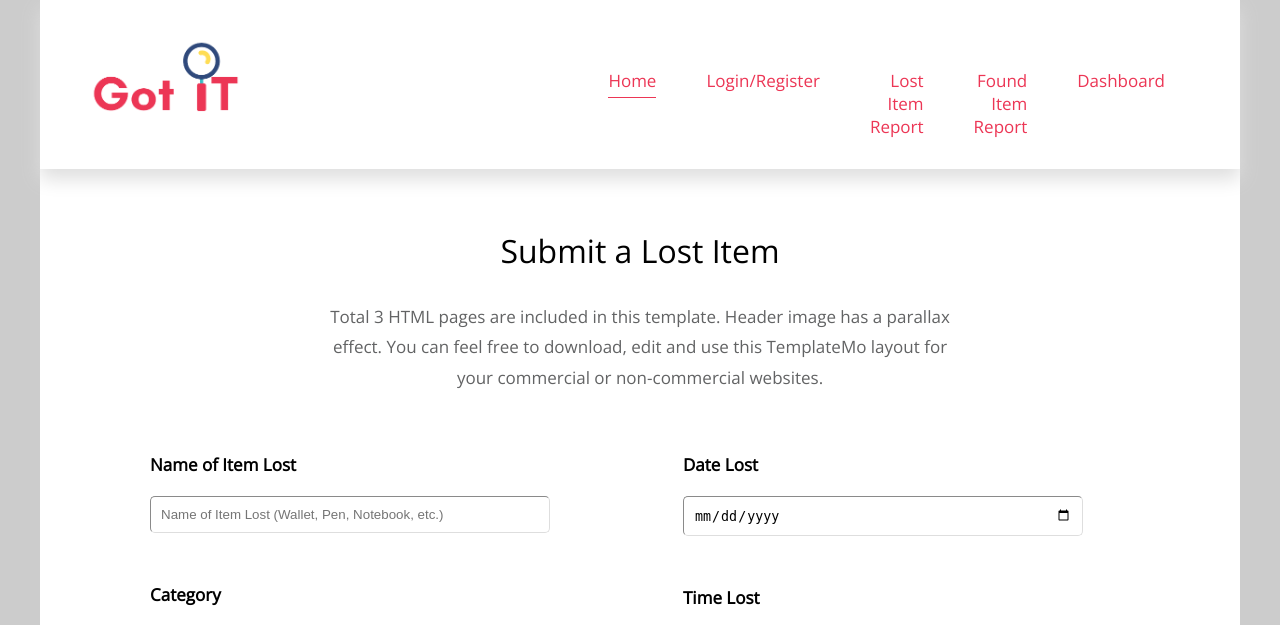
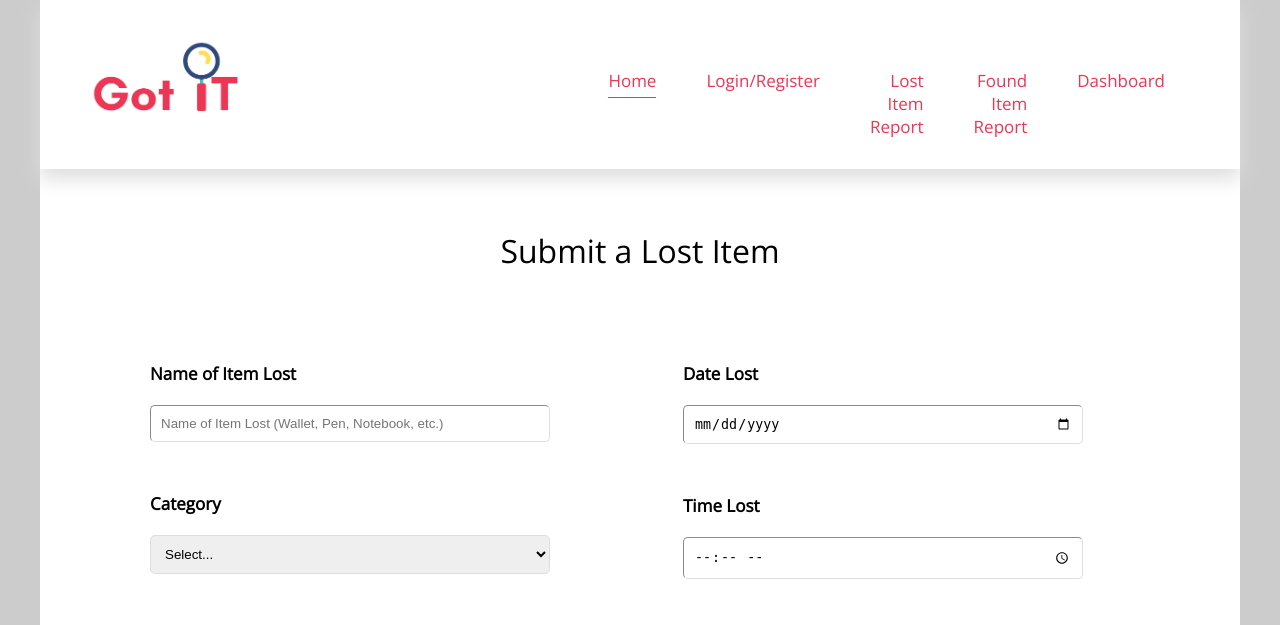
Before and after one commit to AndreaGon/got-it-php, a PHP site: page /lostitemform.php in a window 1280 px wide. Shown: the part 32-657 px from the top of the page. Run offline with PHP 8.4, Linux system fonts and the light colour scheme; data that the repository does not hold is empty.

Commit message:
Update lostitemform.php

```diff
--- a/lostitemform.php
+++ b/lostitemform.php
@@ -90,7 +90,6 @@
   echo '<main>';
   echo '<header class="row tm-welcome-section">';
   echo '<h2 class="col-12 text-center tm-section-title">Submit a Lost Item</h2>';
-  echo '<p class="col-12 text-center">Total 3 HTML pages are included in this template. Header image has a parallax effect. You can feel free to download, edit and use this TemplateMo layout for your commercial or non-commercial websites.</p>';
   echo '</header>';
   echo '';
   echo '';
```
